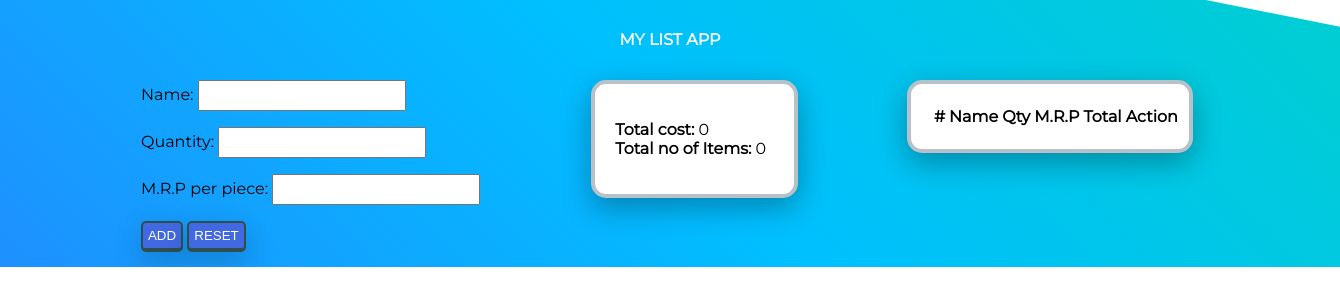
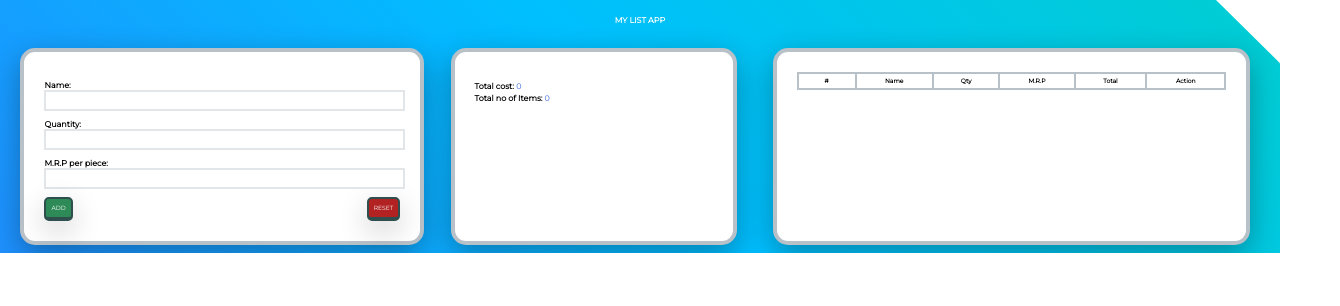
Before and after one commit to sachin-sn/my-list-app, a Svelte app: page / in a window 1280 px wide. Shown: the top 306 px of the page, 1340 px wide, since content can reach past the window. Built offline with nearby package versions, Linux system fonts and the light colour scheme.

Commit message:
uploading proper css

```diff
--- a/public/css/main.css
+++ b/public/css/main.css
@@ -3,14 +3,25 @@ body, html {
   height: 100%;
 }
 
+* {
+  font-family: 'Montserrat';
+}
+
 body {
-  font-family: 'Montserrat';
+  font-size: 3em;
+  padding: 0;
   margin: 0;
 }
 
+@media (min-width: 1024px) {
+  body {
+    font-size: 0.5em;
+  }
+}
+
 body #bg {
-  -webkit-clip-path: polygon(80% 0, 100% 5%, 100% 100%, 0 100%, 0 0);
-          clip-path: polygon(80% 0, 100% 5%, 100% 100%, 0 100%, 0 0);
+  -webkit-clip-path: polygon(85% 0, 100% 12%, 100% 100%, 0 100%, 0 0);
+          clip-path: polygon(85% 0, 100% 12%, 100% 100%, 0 100%, 0 0);
   background: linear-gradient(45deg, dodgerblue, deepskyblue, DarkTurquoise);
   width: 100%;
   height: auto;
@@ -20,16 +31,8 @@ body #bg {
 
 @media (min-width: 1024px) {
   body #bg {
-    -webkit-clip-path: polygon(90% 0, 100% 10%, 100% 100%, 0 100%, 0 0);
-            clip-path: polygon(90% 0, 100% 10%, 100% 100%, 0 100%, 0 0);
-  }
-}
-
-@media (min-width: 1240px) {
-  body #bg {
-    -webkit-clip-path: polygon(90% 0, 100% 10%, 100% 100%, 0 100%, 0 0);
-            clip-path: polygon(90% 0, 100% 10%, 100% 100%, 0 100%, 0 0);
-    padding: 15px 30px;
+    -webkit-clip-path: polygon(95% 0, 100% 25%, 100% 100%, 0 100%, 0 0);
+            clip-path: polygon(95% 0, 100% 25%, 100% 100%, 0 100%, 0 0);
   }
 }
 
@@ -46,46 +49,63 @@ body header a {
 button {
   color: white;
   border-radius: 5px;
-  padding: 5px;
-  background-color: royalblue;
+  font-size: 1em;
+  padding: 15px;
   border: 2px solid darkslategray;
-  border-bottom: 4px solid darkslategray;
+  border-bottom: 10px solid darkslategray;
   text-transform: uppercase;
   -webkit-box-shadow: 0 10px 30px rgba(0, 0, 0, 0.2);
           box-shadow: 0 10px 30px rgba(0, 0, 0, 0.2);
 }
 
 button:hover {
-  border-bottom: 2px solid darkslategray;
+  border-bottom: 6px solid darkslategray;
+}
+
+button.default {
+  background-color: royalblue;
+}
+
+button.success {
+  background-color: seagreen;
+}
+
+button.failure {
+  background-color: firebrick;
+}
+
+button.rt {
+  float: right;
+}
+
+button.sm {
+  padding: 5px;
+  font-size: 1em;
+}
+
+@media (min-width: 1024px) {
+  button {
+    font-size: 0.5em;
+    border-bottom: 4px solid darkslategray;
+    padding: 5px;
+  }
+  button:hover {
+    border-bottom: 2px solid darkslategray;
+  }
 }
 
 @media (min-width: 1024px) {
   main {
     display: -ms-grid;
     display: grid;
-    -ms-grid-columns: auto auto;
-        grid-template-columns: auto auto;
-    -webkit-box-pack: space-evenly;
-        -ms-flex-pack: space-evenly;
-            justify-content: space-evenly;
+    -ms-grid-columns: auto auto auto;
+        grid-template-columns: auto auto auto;
   }
 }
 
-@media (min-width: 1240px) {
-  main {
-    display: -ms-grid;
-    display: grid;
-    -ms-grid-columns: auto auto auto;
-        grid-template-columns: auto auto auto;
-    -webkit-box-pack: space-evenly;
-        -ms-flex-pack: space-evenly;
-            justify-content: space-evenly;
-  }
-}
-
-main section.listItem {
+main section.input-form {
   background: white;
-  z-index: 0;
+  z-index: -1;
   padding: 20px;
   margin: 1em auto;
   border-radius: 15px;
@@ -95,25 +115,66 @@ main section.listItem {
   width: 80%;
 }
 
+main section.input-form label {
+  font-weight: bold;
+}
+
+main section.listItem {
+  background: white;
+  padding: 20px;
+  margin: 1em auto;
+  border-radius: 15px;
+  border: 4px solid #b8c0c8;
+  -webkit-box-shadow: 0 10px 30px rgba(0, 0, 0, 0.3);
+          box-shadow: 0 10px 30px rgba(0, 0, 0, 0.3);
+  width: 80%;
+  line-height: 1.5em;
+}
+
 main section.listItem label {
   font-weight: bold;
 }
 
-@media (min-width: 1240px) {
-  main section.listItem {
-    height: -webkit-fit-content;
-    height: -moz-fit-content;
-    height: fit-content;
-    width: 80%;
-  }
+main section.listItem span {
+  font-weight: lighter;
+  color: royalblue;
+}
+
+main section.listItem table {
+  font-size: 0.75em;
+  border-collapse: collapse;
+  width: 100%;
+}
+
+main section.listItem table td, main section.listItem table th {
+  border: 2px solid #b8c0c8;
+  padding: 1px 18px;
+  -ms-flex-line-pack: center;
+      align-content: center;
 }
 
 .input-block {
   margin: 1em auto;
 }
 
+@media (min-width: 1024px) {
+  .input-block {
+    -ms-grid-column: 1;
+    -ms-grid-column-span: 4;
+    grid-column: 1 / span 4;
+  }
+}
+
 .input-block .input-text {
-  height: 25px;
-  width: 200px;
+  width: 99%;
+  font-size: 1.5em;
+  border: 6px solid #e3e6e9;
+}
+
+@media (min-width: 1024px) {
+  .input-block .input-text {
+    font-size: 1.5em;
+    border: 2px solid #e3e6e9;
+  }
 }
 /*# sourceMappingURL=main.css.map */
--- a/public/css/main.scss
+++ b/public/css/main.scss
@@ -3,7 +3,8 @@
 
 $paddings:(
   content:15px,
-  btn:5px
+  mobile-btn:15px,
+  desktop-btn:5px
   );
 
 $borders:15px;
@@ -12,6 +13,7 @@ $colors: (
   primary: linear-gradeint(45deg, lightgreen,aqua,aquamarine),
   background:linear-gradient(45deg, dodgerblue,deepskyblue, DarkTurquoise),
   active-color: royalblue,
+  success: seagreen,
   error:firebrick,
   border:SlateGrey
 );
@@ -20,16 +22,9 @@ $colors: (
   @return map-get($colors,$color-name)
 }
 
-$desktop: 1240px;
+ $desktop: 1024px;
 @mixin desktop {
   @media (min-width:#{$desktop}){
-    @content;
-  }
-}
-
-$tablet: 1024px;
-@mixin tablet {
-  @media (min-width:#{$tablet}){
     @content;
   }
 }
@@ -38,24 +33,25 @@ body, html{
   height:100%;
 }
 
-
+*{
+  font-family: 'Montserrat';
+}
 body{
-  font-family: 'Montserrat';
+  font-size: 3em;
+  padding: 0;
   margin: 0;
-
+  @include desktop {
+    font-size: 0.5em;
+  }
   #bg{
-    clip-path: polygon(80% 0, 100% 5%, 100% 100%, 0 100%, 0 0);
+    clip-path: polygon(85% 0, 100% 12%, 100% 100%, 0 100%, 0 0);
     background: color(background);
     width: 100%;
     height: auto;
     position: absolute;
     z-index:0;
-    @include tablet {
-      clip-path: polygon(90% 0, 100% 10%, 100% 100%, 0 100%, 0 0);
-    }
     @include desktop {
-      clip-path: polygon(90% 0, 100% 10%, 100% 100%, 0 100%, 0 0);
-      padding: map-get($paddings, content) map-get($paddings, content)*2;
+      clip-path: polygon(95% 0, 100% 25%, 100% 100%, 0 100%, 0 0);
     }
   }
 
@@ -73,34 +69,49 @@ body{
 button {
   color:white;
   border-radius: 5px;
-  padding: map-get($paddings,btn);
-  background-color: color(active-color);
+  font-size: 1em;
+  padding: map-get($paddings,mobile-btn);
   border: 2px solid darkslategray;
-  border-bottom: 4px solid darkslategray;
+  border-bottom: 10px solid darkslategray;
   text-transform: uppercase;
   box-shadow: 0 10px 30px rgba(0,0,0,.2);
   &:hover{
-  border-bottom: 2px solid darkslategray;
+    border-bottom: 6px solid darkslategray;
+  }
+  &.default{
+    background-color: color(active-color);
+  }
+  &.success{
+    background-color: color(success);
+  }
+  &.failure{
+    background-color: color(error);
+  }
+  &.rt {
+    float:right;
+  }
+  &.sm{
+    padding: map-get($paddings,desktop-btn);
+    font-size: 1em;
+  }
+  @include desktop {
+    font-size: 0.5em;
+    border-bottom: 4px solid darkslategray;
+    padding: map-get($paddings,desktop-btn);
+    &:hover{
+        border-bottom: 2px solid darkslategray;
+      }
   }
 }
 
 main{
-
-  @include tablet {
-    display: grid;
-    grid-template-columns: auto auto;
-    justify-content: space-evenly;
-  }
-
-  @include desktop {
-    display: grid;
-    grid-template-columns: auto auto auto;
-    justify-content: space-evenly;
-  }
-
-  section.listItem{
+   @include desktop{
+     display: grid;
+     grid-template-columns: auto auto auto;
+   }
+  section.input-form{
     background: white;
-    z-index: 0;
+    z-index: -1;
     padding: 20px;
     margin: 1em auto;
     border-radius: $borders;
@@ -110,17 +121,49 @@ main{
     label{
       font-weight: bold;
     }
-    @include desktop {
-      height: fit-content;
-      width:max(80%);
+  }
+
+  section.listItem{
+    background: white;
+    padding: 20px;
+    margin: 1em auto;
+    border-radius: $borders;
+    border: 4px solid lighten(color(border), 25%);
+    box-shadow: 0 10px 30px rgba(0,0,0,.3);
+    width:80%;
+    line-height: 1.5em;
+    label{
+      font-weight: bold;
+    }
+    span{
+      font-weight: lighter;
+      color:color(active-color);
+    }
+    table{
+      font-size: 0.75em;
+      border-collapse: collapse;
+      width: 100%;
+      td, th{
+        border: 2px solid lighten(color(border), 25%);
+        padding:1px 18px;
+        align-content:center;
+      }
     }
   }
 }
 
 .input-block{
   margin: 1em auto;
+  @include desktop {
+    grid-column: 1 / span 4;
+  }
   .input-text{
-    height:25px;
-    width:max(200px);
+    width:99%;
+    font-size: 1.5em;
+    border: 6px solid lighten(color(border), 40%);
+    @include desktop {
+      font-size: 1.5em;
+      border: 2px solid lighten(color(border), 40%);
+    }
   }
 }
```
Also changed, not shown: 1 other file (tests, documents, lock files or other folders).
